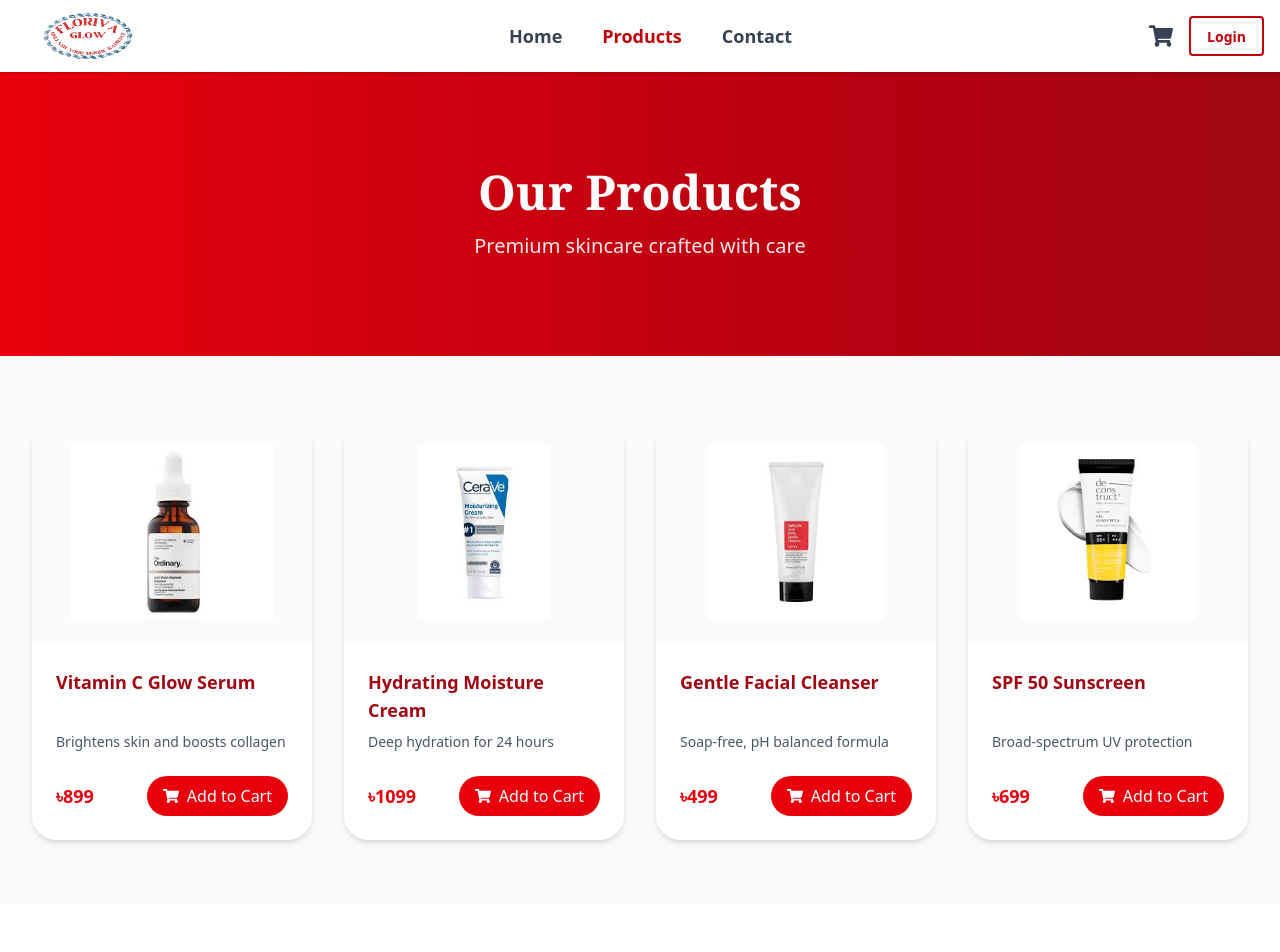
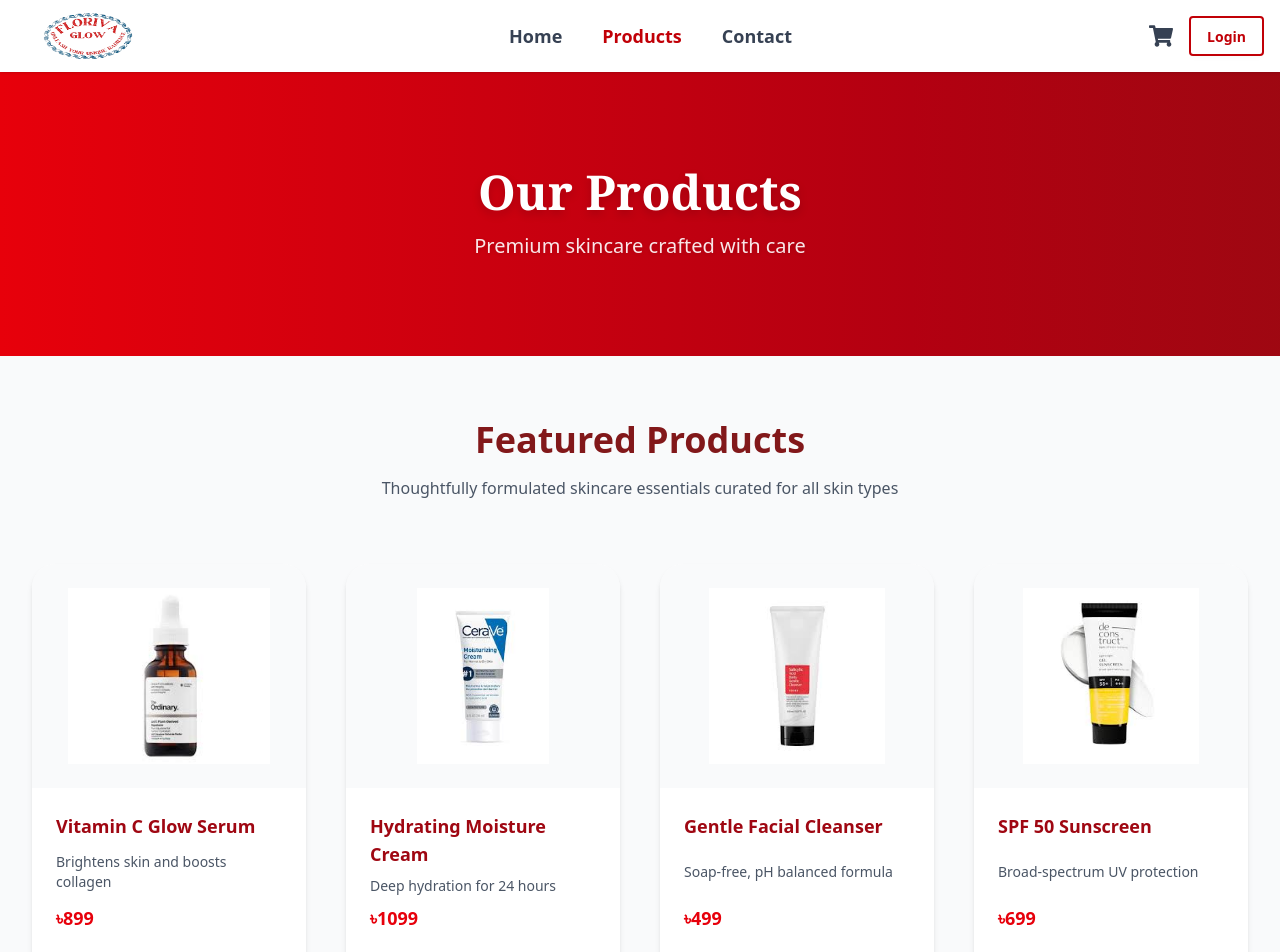
Before and after one commit to mrnirob143/floriva-glow-react-client, a React (Vite) app: page /products in a window 1280 px wide. Shown: the top 952 px of the page. Built offline with nearby package versions, Linux system fonts and the light colour scheme.

Commit message:
productupdate

```diff
--- a/src/App.jsx
+++ b/src/App.jsx
@@ -7,7 +7,7 @@
 import Login from './Components/Login'
 import Register from './Components/Register'
 import ForgotPassword from './Components/ForgotPassword'
-import ProductCard from './Components/ProductCart'
+import ProductCard from './Components/ProductDetails'
 import Footer from './Components/Footer'
 import Cart from './Components/Cart'
 import Contact from './Components/Contact'
--- a/src/Components/Product.jsx
+++ b/src/Components/Product.jsx
@@ -1,25 +1,83 @@
 import React, { useContext } from "react";
-import ProductCard from "./ProductCart";
-import products from "../data/products.json";
 import { FlorivaContext } from "./Context";
+
+/* ================= ASSETS ================= */
+import img1 from "../assets/download.jpg";
+import img2 from "../assets/download (5).jpg";
+import img3 from "../assets/images (1).jpg";
+import img4 from "../assets/download (10).jpg";
+
+/* ================= PRODUCTS ================= */
+const PRODUCTS = [
+  { id: 1, name: "Vitamin C Glow Serum", description: "Brightens skin and boosts collagen", price: 899, image: img1 },
+  { id: 2, name: "Hydrating Moisture Cream", description: "Deep hydration for 24 hours", price: 1099, image: img2 },
+  { id: 3, name: "Gentle Facial Cleanser", description: "Soap-free, pH balanced formula", price: 499, image: img3 },
+  { id: 4, name: "SPF 50 Sunscreen", description: "Broad-spectrum UV protection", price: 699, image: img4 },
+];
+
+/* ================= COMPONENTS ================= */
+const ProductHeader = () => (
+  <section className="bg-gradient-to-r from-red-600 to-red-800 py-24 text-white text-center px-4 sm:px-6 lg:px-8">
+    <h1 className="text-4xl sm:text-5xl font-serif font-bold drop-shadow-lg">Our Products</h1>
+    <p className="mt-4 text-base sm:text-lg md:text-xl opacity-90 drop-shadow-sm">
+      Premium skincare crafted with care
+    </p>
+  </section>
+);
+
+const ProductCard = ({ product, onAddToCart }) => (
+  <div className="bg-white rounded-3xl shadow-md hover:shadow-xl transition-all flex flex-col transform hover:-translate-y-1">
+    <div className="h-56 flex items-center justify-center bg-gray-50 rounded-t-3xl overflow-hidden">
+      <img
+        src={product.image}
+        alt={product.name}
+        className="h-44 object-contain transition-transform duration-300 hover:scale-105"
+      />
+    </div>
+
+    <div className="p-6 flex-1 flex flex-col justify-between">
+      <h3 className="font-semibold text-red-800 text-lg hover:text-red-700 transition-colors">
+        {product.name}
+      </h3>
+      <p className="text-gray-600 text-sm mt-2">{product.description}</p>
+      <p className="text-red-600 font-bold mt-2 text-lg">৳{product.price}</p>
+    </div>
+
+    <div className="p-6 pt-0 flex justify-center">
+      <button
+        onClick={() => onAddToCart(product)}
+        className="flex items-center gap-2 bg-red-700 text-white px-4 py-2 rounded-full hover:bg-red-800 transition"
+      >
+        Add to Cart
+      </button>
+    </div>
+  </div>
+);
+
+const FeaturedProducts = ({ products, onAddToCart }) => (
+  <section className="max-w-7xl mx-auto px-4 sm:px-6 lg:px-8 py-16">
+    <div className="text-center mb-12 sm:mb-16">
+      <h2 className="text-3xl sm:text-4xl font-bold text-red-900">Featured Products</h2>
+      <p className="mt-4 text-gray-600 max-w-xl mx-auto text-sm sm:text-base">
+        Thoughtfully formulated skincare essentials curated for all skin types
+      </p>
+    </div>
+
+    <div className="grid grid-cols-1 sm:grid-cols-2 md:grid-cols-3 lg:grid-cols-4 gap-6 sm:gap-10">
+      {products.map((item) => (
+        <ProductCard key={item.id} product={item} onAddToCart={onAddToCart} />
+      ))}
+    </div>
+  </section>
+);
 
 const Product = () => {
   const { addToCart } = useContext(FlorivaContext);
 
   return (
-    <div className="bg-[#FAFAFA] min-h-screen">
-      <section className="bg-gradient-to-r from-red-600 to-red-800 py-24 text-white text-center px-4 sm:px-6 lg:px-8">
-        <h1 className="text-4xl sm:text-5xl font-serif font-bold">Our Products</h1>
-        <p className="mt-4 text-base sm:text-lg md:text-xl opacity-90">Premium skincare crafted with care</p>
-      </section>
-
-      <section className="max-w-7xl mx-auto px-4 sm:px-6 lg:px-8 py-16">
-        <div className="grid grid-cols-1 sm:grid-cols-2 md:grid-cols-3 lg:grid-cols-4 gap-6 sm:gap-8">
-          {products.map(item => (
-            <ProductCard key={item.id} product={item} onAddToCart={addToCart} />
-          ))}
-        </div>
-      </section>
+    <div className="bg-gray-50 flex flex-col min-h-screen">
+      <ProductHeader />
+      <FeaturedProducts products={PRODUCTS} onAddToCart={addToCart} />
     </div>
   );
 };
--- a/src/Components/ProductCart.jsx
+++ /dev/null
@@ -1,41 +0,0 @@
-import React from "react";
-import { Link } from "react-router-dom";
-import { FaShoppingCart } from "react-icons/fa";
-
-const ProductCard = ({ product, onAddToCart = () => {} }) => {
-  return (
-    <div className="bg-white rounded-3xl shadow-md hover:shadow-xl transition-all flex flex-col">
-
-      {/* Image and product info */}
-      <Link to={`/product/${product.id}`} className="flex-1 flex flex-col">
-        <div className="h-56 flex items-center justify-center bg-gray-50 rounded-t-3xl overflow-hidden">
-          <img
-            src={product.image}
-            alt={product.name}
-            className="h-44 object-contain transition-transform duration-300 hover:scale-105"
-          />
-        </div>
-
-        <div className="p-6 flex-1 flex flex-col justify-between">
-          <h3 className="font-semibold text-red-800 text-lg hover:text-red-700 transition-colors">
-            {product.name}
-          </h3>
-          <p className="text-gray-600 text-sm mt-2">{product.description}</p>
-        </div>
-      </Link>
-
-      {/* Add to Cart button */}
-      <div className="p-6 pt-0 flex justify-between items-center">
-        <span className="text-red-600 font-bold text-lg">৳{product.price}</span>
-        <button
-          onClick={() => onAddToCart(product)}
-          className="flex items-center gap-2 bg-red-600 text-white px-4 py-2 rounded-full hover:bg-red-700 transition"
-        >
-          <FaShoppingCart /> Add to Cart
-        </button>
-      </div>
-    </div>
-  );
-};
-
-export default ProductCard;
--- /dev/null
+++ b/src/Components/ProductDetails.jsx
@@ -0,0 +1,42 @@
+import React from "react";
+import { Link } from "react-router-dom";
+import { FaShoppingCart } from "react-icons/fa";
+
+const ProductCard = ({ product, onAddToCart = () => {} }) => {
+  return (
+    <div className="bg-white rounded-2xl shadow hover:shadow-2xl transition transform hover:-translate-y-1 flex flex-col">
+
+      {/* Product Image */}
+      <Link to={`/product/${product.id}`} className="flex-1 flex flex-col">
+        <div className="h-44 sm:h-48 flex items-center justify-center bg-gray-50 rounded-t-2xl overflow-hidden p-4">
+          <img
+            src={product.image}
+            alt={product.name}
+            className="h-36 sm:h-40 object-contain transition-transform duration-300 hover:scale-105"
+          />
+        </div>
+
+        {/* Product Info */}
+        <div className="p-4 sm:p-6 flex-1 flex flex-col justify-between text-center">
+          <h3 className="font-semibold text-red-800 text-lg sm:text-xl hover:text-red-700 transition-colors">
+            {product.name}
+          </h3>
+          <p className="text-gray-600 text-sm sm:text-base mt-2">{product.description}</p>
+          <p className="text-red-600 font-bold mt-3 text-lg sm:text-xl">৳{product.price}</p>
+        </div>
+      </Link>
+
+      {/* Add to Cart Button */}
+      <div className="p-4 sm:p-6 flex justify-center">
+        <button
+          onClick={() => onAddToCart(product)}
+          className="flex items-center gap-2 bg-red-700 text-white px-4 py-2 rounded-full hover:bg-red-800 transition text-sm sm:text-base"
+        >
+          <FaShoppingCart /> Add to Cart
+        </button>
+      </div>
+    </div>
+  );
+};
+
+export default ProductCard;
--- a/src/Data/Products.json
+++ b/src/Data/Products.json
@@ -4,27 +4,27 @@
     "name": "Vitamin C Glow Serum",
     "price": 899,
     "description": "Brightens skin and boosts collagen",
-    "image": "../../src/assets/download.jpg"
+    "image": "download.jpg"
   },
   {
     "id": 2,
     "name": "Hydrating Moisture Cream",
     "price": 1099,
     "description": "Deep hydration for 24 hours",
-    "image": "../../src/assets/download (5).jpg"
+    "image": "download (5).jpg"
   },
   {
     "id": 3,
     "name": "Gentle Facial Cleanser",
     "price": 499,
     "description": "Soap-free, pH balanced formula",
-    "image": "../../src/assets/images (1).jpg"
+    "image": "images (1).jpg"
   },
   {
     "id": 4,
     "name": "SPF 50 Sunscreen",
     "price": 699,
     "description": "Broad-spectrum UV protection",
-    "image": "../../src/assets/download (10).jpg"
+    "image": "download (10).jpg"
   }
 ]
```
